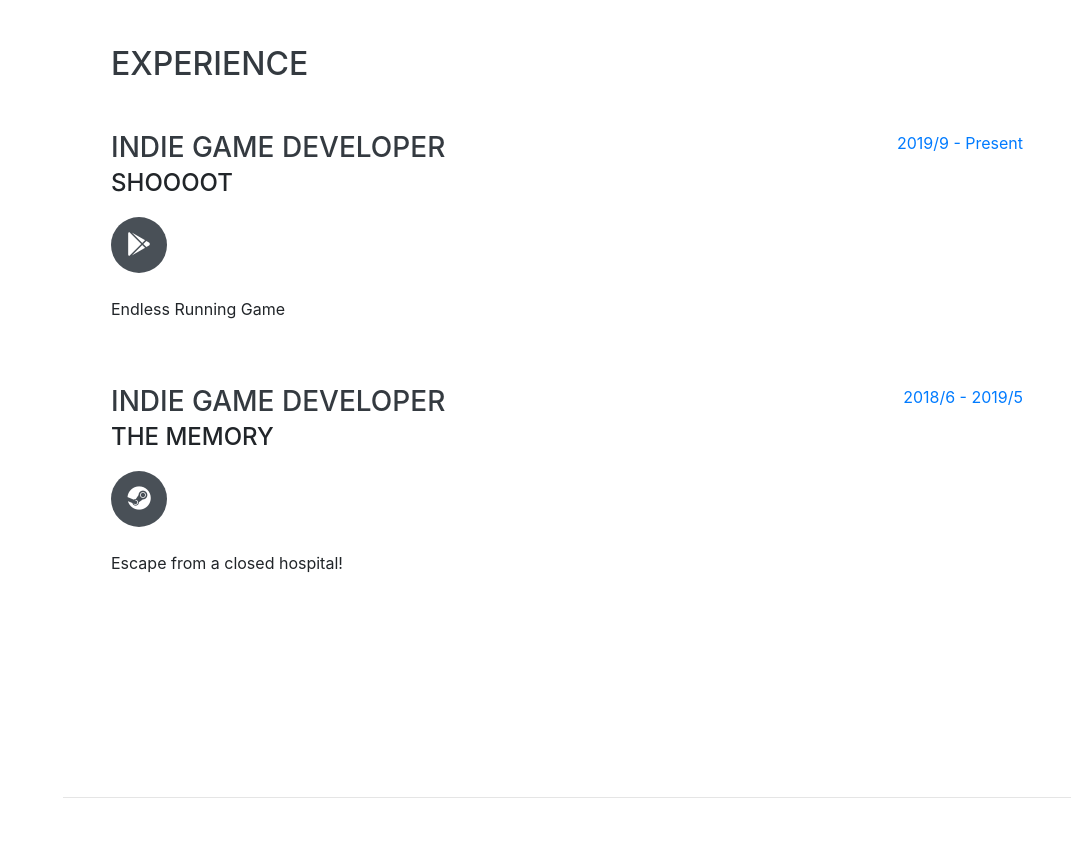
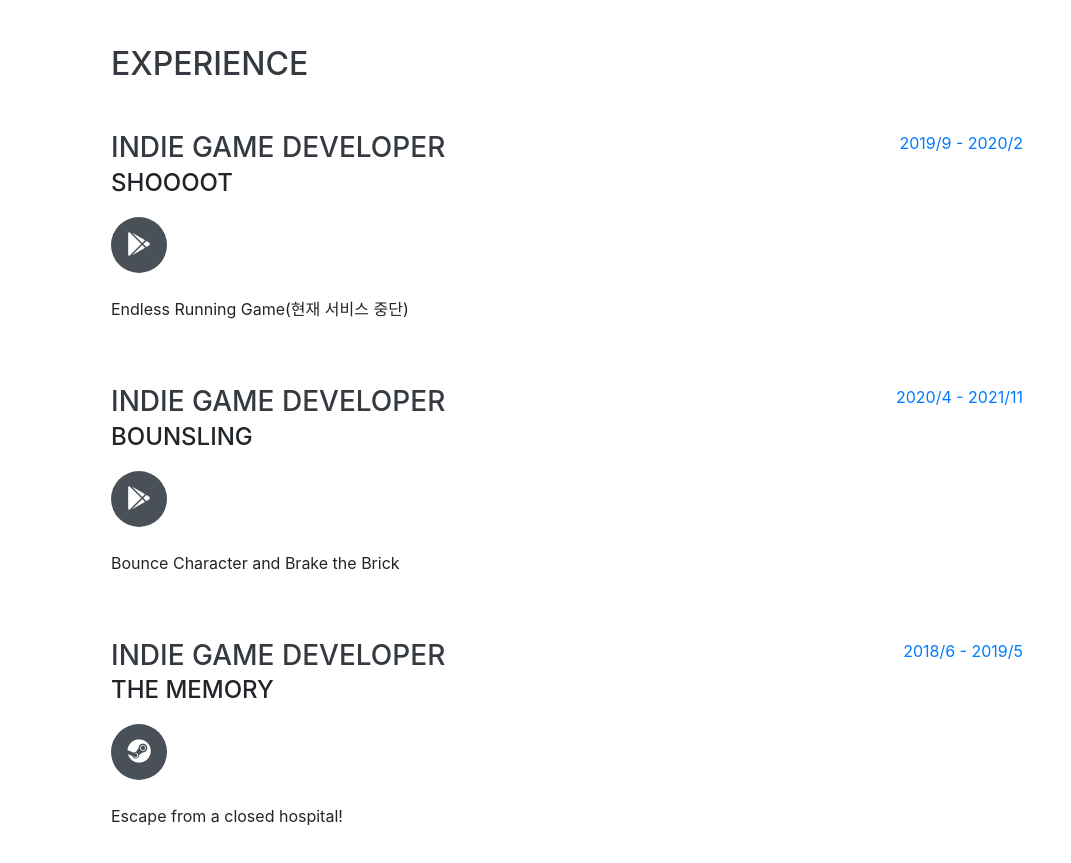
Before and after one commit to baw6114/baw6114.github.io, a website with bundled scripts: page index.html in a window 1280 px wide. Shown: the part 804-1667 px from the top of the page, without its empty margins (209-1280 px from the left). Built offline with nearby package versions, Linux system fonts and the light colour scheme; a web font is replaced by a local one.

Commit message:
Update index.html

```diff
--- a/index.html
+++ b/index.html
@@ -98,10 +98,27 @@
                 </a>
             </div>
             <br>
-            <p>Endless Running Game</p>
+            <p>Endless Running Game(현재 서비스 중단)</p>
         </div>
         <div class="resume-date text-md-right">
-            <span class="text-primary">2019/9 - Present</span>
+            <span class="text-primary">2019/9 - 2020/2</span>
+        </div>
+        </div>
+
+        <div class="resume-item d-flex flex-column flex-md-row justify-content-between mb-5">
+        <div class="resume-content">
+            <h3 class="mb-0">Indie Game Developer</h3>
+            <div class="subheading mb-3">Bounsling</div>
+            <div class="social-icons">
+                <a href="https://play.google.com/store/apps/details?id=com.TNPC.BounSling">
+                    <i class="fab fa-google-play"></i>
+                </a>
+            </div>
+            <br>
+            <p>Bounce Character and Brake the Brick</p>
+        </div>
+        <div class="resume-date text-md-right">
+            <span class="text-primary">2020/4 - 2021/11</span>
         </div>
         </div>
 
```
